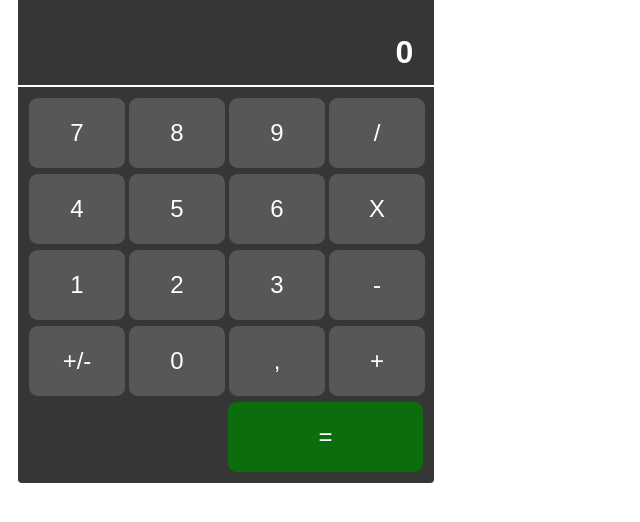
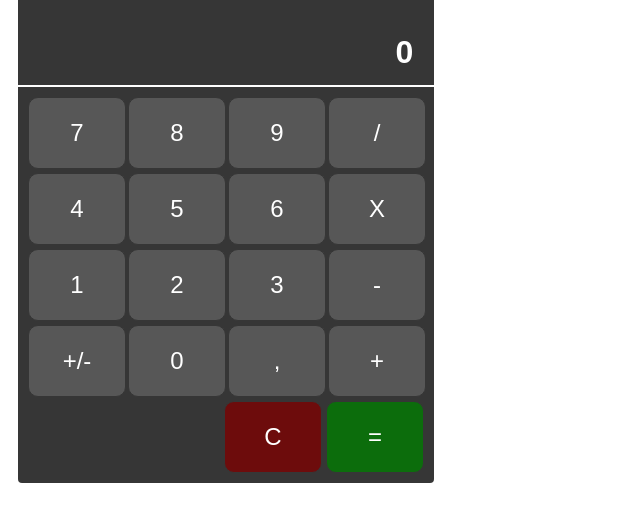
Before and after one commit to skipz155/Calculator-JS, a website: page index.html in a window 1280 px wide. Shown: the part 100-622 px from the top of the page, without its empty margins (0-640 px from the left). Drawn offline with Linux system fonts and the light colour scheme.

Commit message:
cancel button

```diff
--- a/index.html
+++ b/index.html
@@ -44,7 +44,10 @@
 					<div>+</div>
 				</aside>
 			</div>
-			<div class="equals">=</div>
+			<div class="bottom-container">
+				<div class="cancel">C</div>
+				<div class="equals">=</div>
+			</div>
 		</section>
 		<script src="app.js"></script>
 	</body>
--- a/style.scss
+++ b/style.scss
@@ -129,10 +129,19 @@ body {
 				}
 			}
 		}
-		div.equals {
-			@include button;
-			width: 48.7%;
-			background-color: rgb(12, 109, 12);
+
+		div.bottom-container {
+			display: flex;
+			div.equals {
+				@include button;
+				//width: 48.7%;
+				background-color: rgb(12, 109, 12);
+			}
+			div.cancel {
+				@include button;
+				//width: 48.7%;
+				background-color: rgb(109, 12, 12);
+			}
 		}
 	}
 }
```
Also changed, not shown: style.css, 1 other file.
